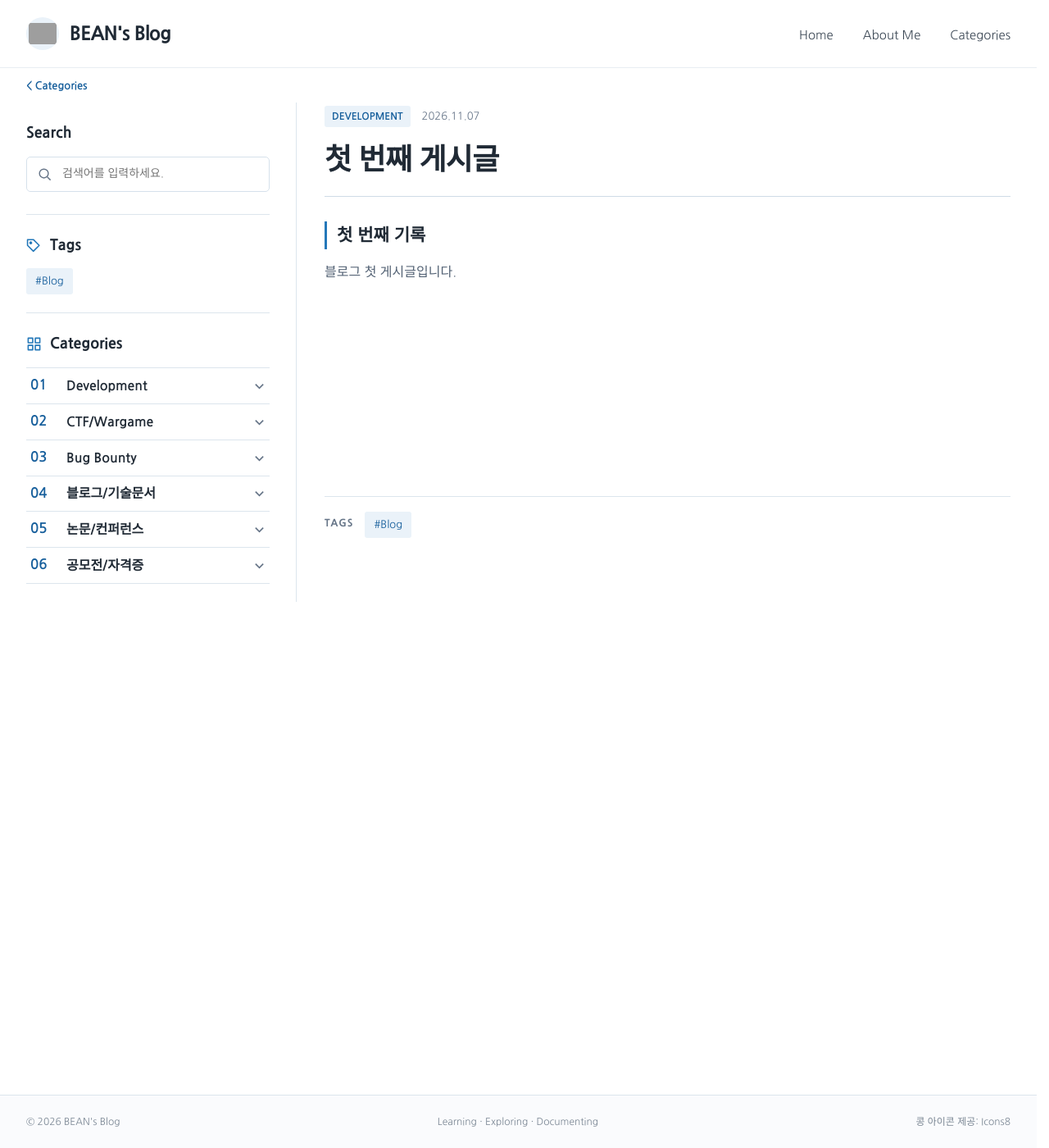
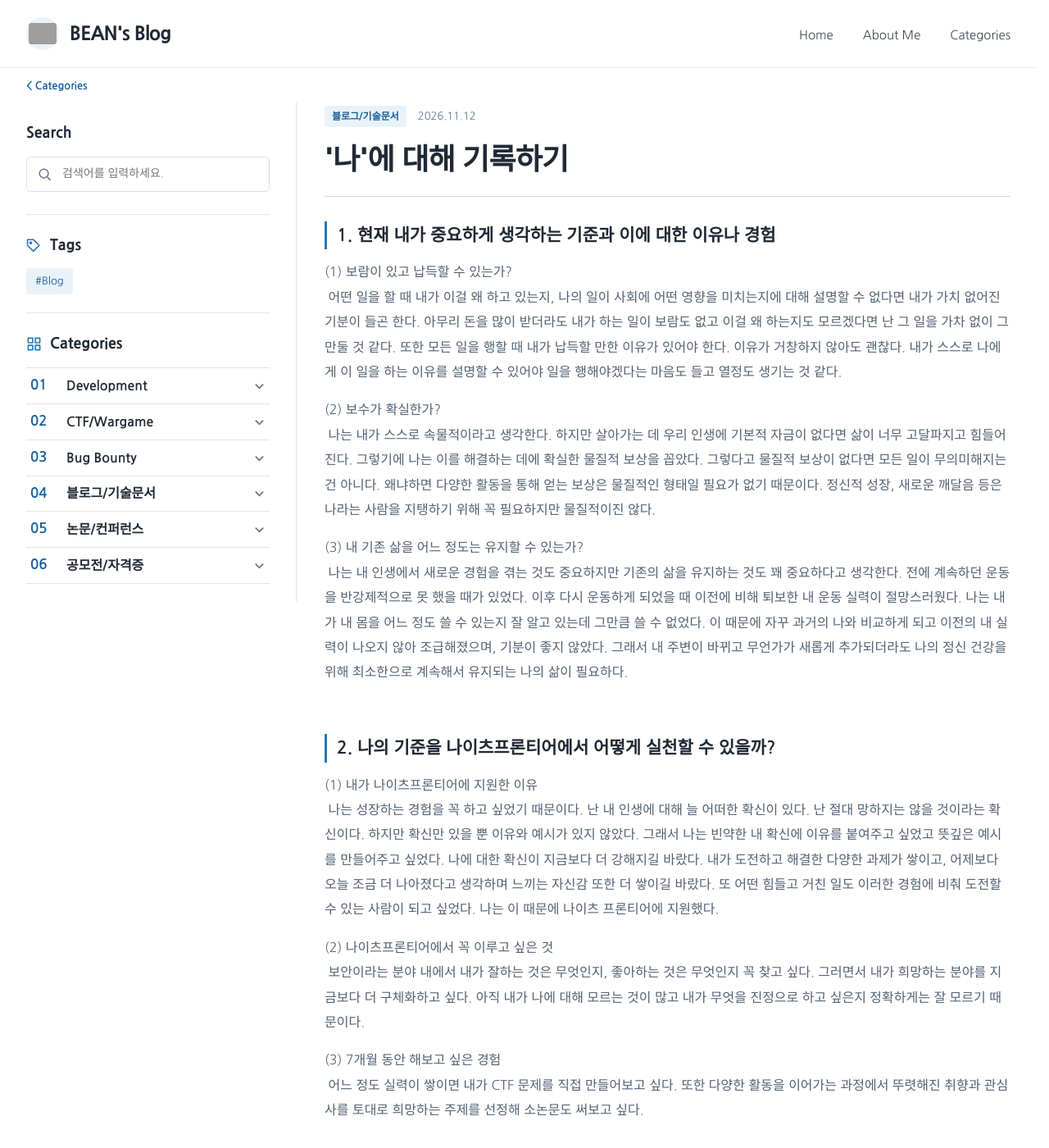
Before and after one commit to BEAN-CMD418/bean-cmd418.github.io, a Jekyll site: the page built from _posts/2026-11-08-first-post.md, in a window 1280 px wide and 1400 px high. Shown: the whole window at 82% size. Built offline with Jekyll 4.4.1, drawn with Linux system fonts in a browser that asks for light colours; some web fonts are replaced; grey boxes are pictures that could not be loaded.

Commit message:
Revise first blog post with new content and structure
Updated the content and structure of the first blog post, including title, date, categories, and main text.

```diff
--- a/_posts/2026-11-08-first-post.md
+++ b/_posts/2026-11-08-first-post.md
@@ -1,10 +1,29 @@
 ---
-title: "첫 번째 게시글"
-date: 2026-11-08 00:00:00 +0900
-categories: [Development]
+title: "'나'에 대해 기록하기"
+date: 2026-11-12 02:05:51
+categories: [블로그/기술문서]
 tags: [Blog]
 ---
 
-## 첫 번째 기록
+## 1. 현재 내가 중요하게 생각하는 기준과 이에 대한 이유나 경험
 
-블로그 첫 게시글입니다.
+(1) 보람이 있고 납득할 수 있는가? <br>
+&nbsp;어떤 일을 할 때 내가 이걸 왜 하고 있는지, 나의 일이 사회에 어떤 영향을 미치는지에 대해 설명할 수 없다면 내가 가치 없어진 기분이 들곤 한다. 아무리 돈을 많이 받더라도 내가 하는 일이 보람도 없고 이걸 왜 하는지도 모르겠다면 난 그 일을 가차 없이 그만둘 것 같다. 또한 모든 일을 행할 때 내가 납득할 만한 이유가 있어야 한다. 이유가 거창하지 않아도 괜찮다. 내가 스스로 나에게 이 일을 하는 이유를 설명할 수 있어야 일을 행해야겠다는 마음도 들고 열정도 생기는 것 같다.
+
+(2) 보수가 확실한가? <br>
+&nbsp;나는 내가 스스로 속물적이라고 생각한다. 하지만 살아가는 데 우리 인생에 기본적 자금이 없다면 삶이 너무 고달파지고 힘들어진다. 그렇기에 나는 이를 해결하는 데에 확실한 물질적 보상을 꼽았다. 그렇다고 물질적 보상이 없다면 모든 일이 무의미해지는 건 아니다. 왜냐하면 다양한 활동을 통해 얻는 보상은 물질적인 형태일 필요가 없기 때문이다. 정신적 성장, 새로운 깨달음 등은 나라는 사람을 지탱하기 위해 꼭 필요하지만 물질적이진 않다.
+
+(3) 내 기존 삶을 어느 정도는 유지할 수 있는가? <br>
+&nbsp;나는 내 인생에서 새로운 경험을 겪는 것도 중요하지만 기존의 삶을 유지하는 것도 꽤 중요하다고 생각한다. 전에 계속하던 운동을 반강제적으로 못 했을 때가 있었다. 이후 다시 운동하게 되었을 때 이전에 비해 퇴보한 내 운동 실력이 절망스러웠다. 나는 내가 내 몸을 어느 정도 쓸 수 있는지 잘 알고 있는데 그만큼 쓸 수 없었다. 이 때문에 자꾸 과거의 나와 비교하게 되고 이전의 내 실력이 나오지 않아 조급해졌으며, 기분이 좋지 않았다. 그래서 내 주변이 바뀌고 무언가가 새롭게 추가되더라도 나의 정신 건강을 위해 최소한으로 계속해서 유지되는 나의 삶이 필요하다.
+ <br> <br>
+
+## 2. 나의 기준을 나이츠프론티어에서 어떻게 실천할 수 있을까?
+
+(1) 내가 나이츠프론티어에 지원한 이유 <br>
+&nbsp;나는 성장하는 경험을 꼭 하고 싶었기 때문이다. 난 내 인생에 대해 늘 어떠한 확신이 있다. 난 절대 망하지는 않을 것이라는 확신이다. 하지만 확신만 있을 뿐 이유와 예시가 있지 않았다. 그래서 나는 빈약한 내 확신에 이유를 붙여주고 싶었고 뜻깊은 예시를 만들어주고 싶었다. 나에 대한 확신이 지금보다 더 강해지길 바랐다. 내가 도전하고 해결한 다양한 과제가 쌓이고, 어제보다 오늘 조금 더 나아졌다고 생각하며 느끼는 자신감 또한 더 쌓이길 바랐다. 또 어떤 힘들고 거친 일도 이러한 경험에 비춰 도전할 수 있는 사람이 되고 싶었다. 나는 이 때문에 나이츠 프론티어에 지원했다.
+
+(2) 나이츠프론티어에서 꼭 이루고 싶은 것 <br>
+&nbsp;보안이라는 분야 내에서 내가 잘하는 것은 무엇인지, 좋아하는 것은 무엇인지 꼭 찾고 싶다. 그러면서 내가 희망하는 분야를 지금보다 더 구체화하고 싶다. 아직 내가 나에 대해 모르는 것이 많고 내가 무엇을 진정으로 하고 싶은지 정확하게는 잘 모르기 때문이다.
+
+(3) 7개월 동안 해보고 싶은 경험 <br>
+&nbsp;어느 정도 실력이 쌓이면 내가 CTF 문제를 직접 만들어보고 싶다. 또한 다양한 활동을 이어가는 과정에서 뚜렷해진 취향과 관심사를 토대로 희망하는 주제를 선정해 소논문도 써보고 싶다.
```
